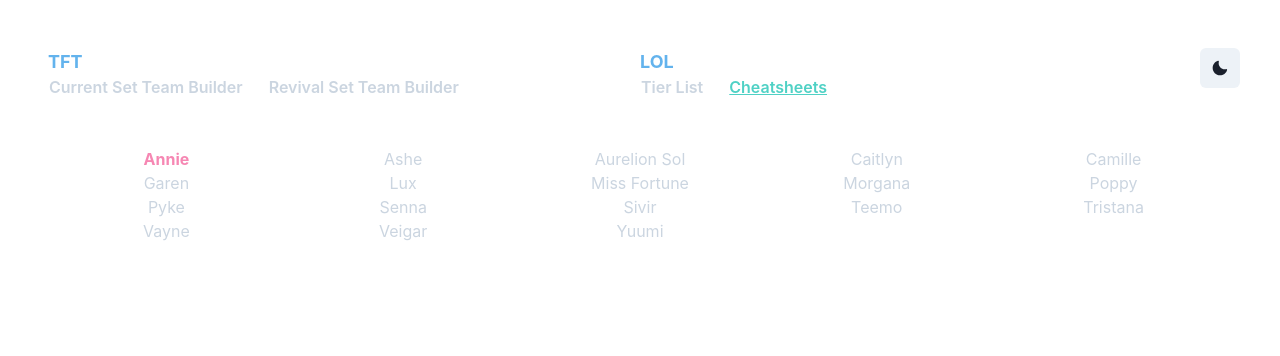
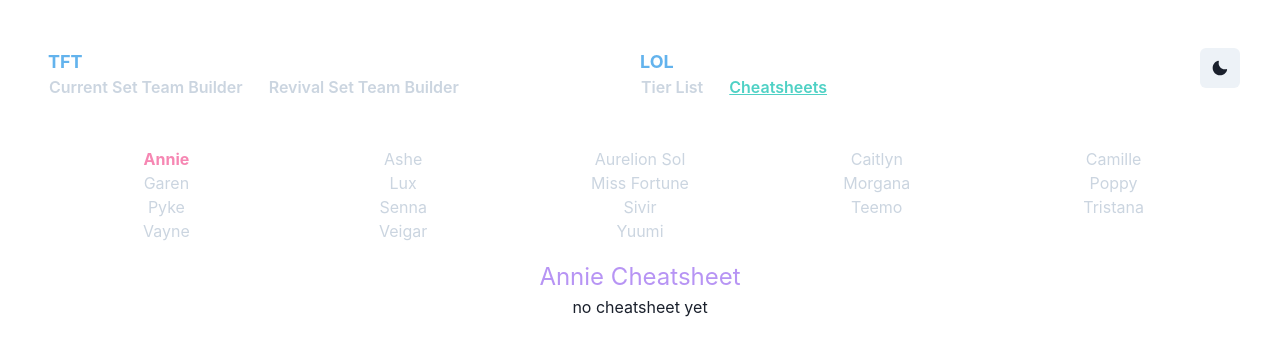
Before and after one commit to piratemermaid/tft-noob-helper, a React (Vite) app: page /lol_cheatsheets in a window 1280 px wide. Both pictures are taken after a click on the element "Annie". Shown: the top 356 px of the page. Built offline with nearby package versions, Linux system fonts and the light colour scheme.

Commit message:
add champ cheetsheat component

```diff
--- /dev/null
+++ b/src/components/ChampCheatsheet.jsx
@@ -0,0 +1,15 @@
+import { Box, Text } from '@chakra-ui/react';
+
+export default function ChampCheatsheet({ champName }) {
+  const cheatsheet = {};
+
+  return (
+    <Box>
+      <Text sx={{ fontSize: 24, color: 'purple.300' }}>
+        {champName} Cheatsheet
+      </Text>
+
+      {!cheatsheet[champName] ? 'no cheatsheet yet' : 'display cheatsheet!!!!'}
+    </Box>
+  );
+}
--- a/src/pages/Cheatsheets.jsx
+++ b/src/pages/Cheatsheets.jsx
@@ -1,8 +1,9 @@
+import React from 'react';
 import { SimpleGrid, Text } from '@chakra-ui/react';
 
 import PageLayout from '../components/PageLayout';
+import ChampCheatsheet from '../components/ChampCheatsheet';
 import MY_CHAMPS from '../data/myChamps';
-import React from 'react';
 
 export default function Cheatsheets() {
   const [selectedChamp, setSelectedChamp] = React.useState(null);
@@ -36,6 +37,8 @@
           );
         })}
       </SimpleGrid>
+
+      {selectedChamp && <ChampCheatsheet champName={selectedChamp} />}
     </PageLayout>
   );
 }
```
